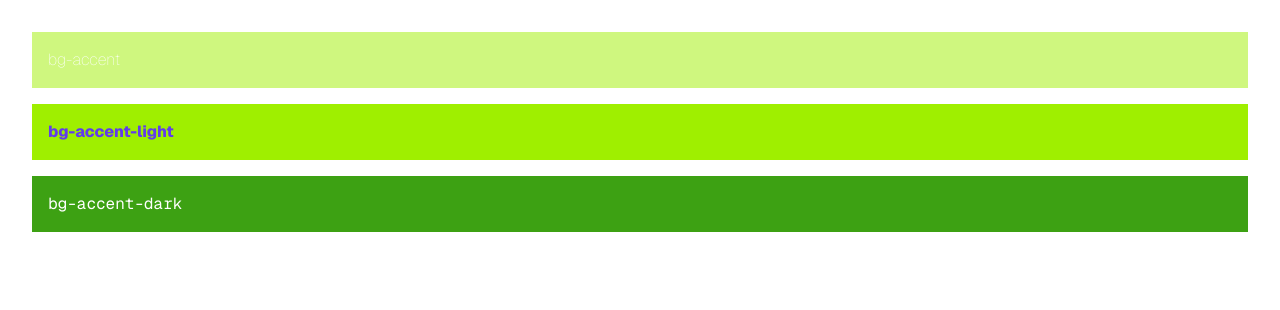
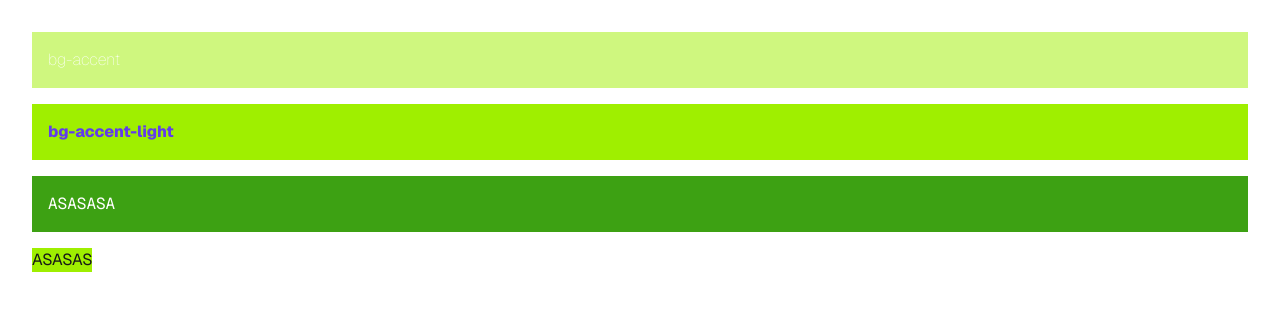
Before and after one commit to Harakirigi/askomyt, a Next.js app: page / in a window 1280 px wide. Shown: the top 310 px of the page. Built offline with nearby package versions, Linux system fonts and the light colour scheme.

Commit message:
version 0.1

```diff
--- a/src/app/page.jsx
+++ b/src/app/page.jsx
@@ -7,8 +7,9 @@ export default function Home() {
     <div className="p-8 space-y-4">
         <div className="p-4 font-thin text-white bg-accent-50 text-shadow-transparent">bg-accent</div>
         <div className="p-4 font-extrabold text-secondary bg-accent">bg-accent-light</div>
-        <div className="p-4 font-mono text-white bg-accent-dark">bg-accent-dark</div>
-        <Button></Button>
+        <div className="p-4 font-mono text-white bg-accent-dark">ASASASA</div>
+        <Button>ASASAS</Button>
+
     </div>
 </>
 
--- a/src/components/button.jsx
+++ b/src/components/button.jsx
@@ -2,16 +2,14 @@
 
 import PropTypes from "prop-types"
 
-const Button = (
+const Button = ({
     className,
     variant,
     color,
     children,
-
-
-) => {
+}) => {
     return (
-        <button className="">
+        <button className={`btn ${variant} ${className} w-8 h-11 bg-accent text-black`}>
             {children}
         </button>
     )
```
